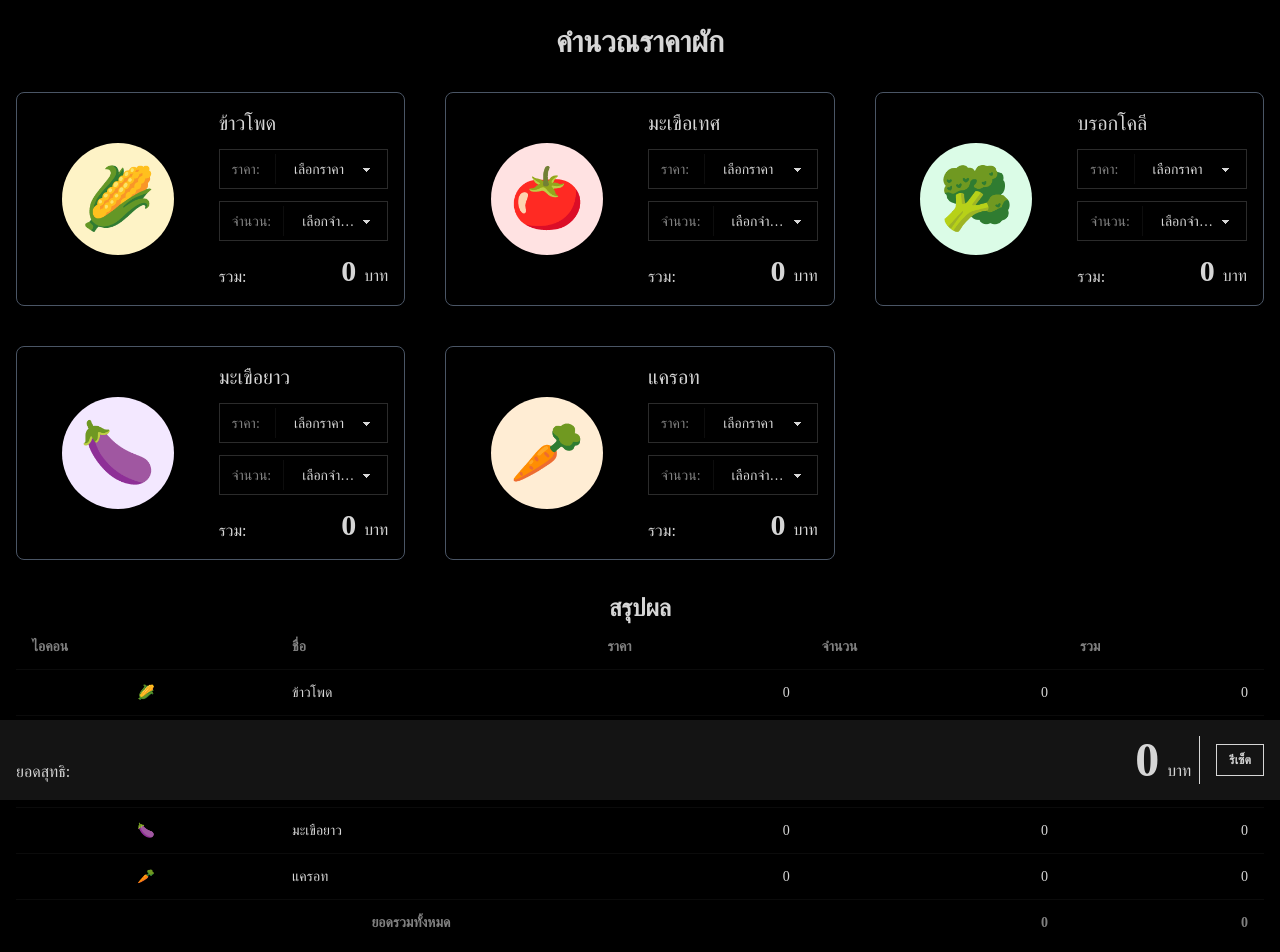
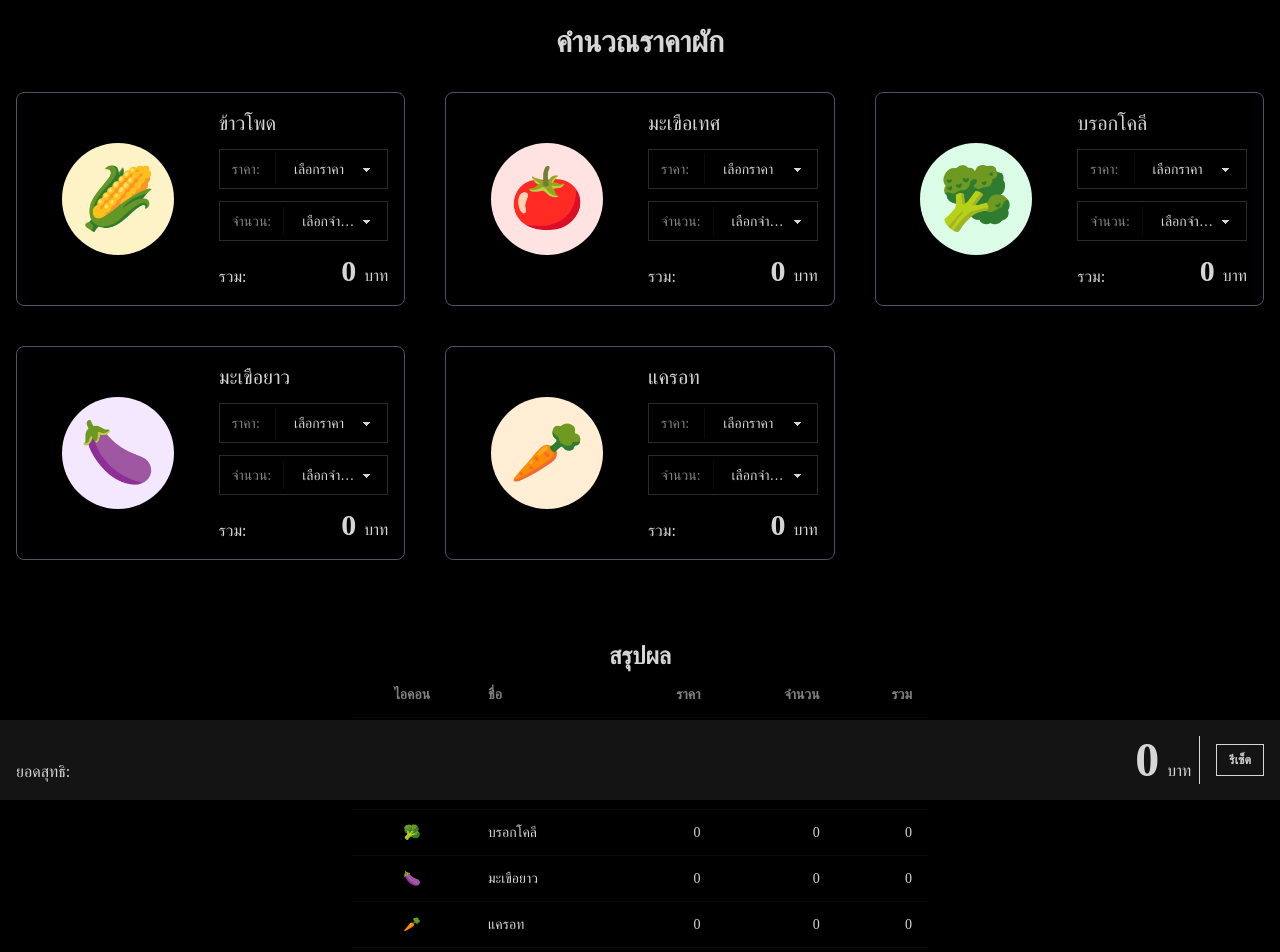
Before and after one commit to quonly/calculate-vegetable, a React (Vite) app: page / in a window 1280 px wide. Shown: the top 952 px of the page. Built offline with nearby package versions, Linux system fonts and the light colour scheme; a web font is replaced by a local one.

Commit message:
adjust space and table size

```diff
--- a/src/App.jsx
+++ b/src/App.jsx
@@ -115,16 +115,16 @@ function App() {
           </Droppable>
         </DragDropContext>
 
-        <div className="overflow-x-hidden mt-8">
+        <div className="overflow-x-hidden mt-20 max-w-xl mx-auto">
           <h2 className="text-center text-2xl font-semibold">สรุปผล</h2>
           <table className="table">
             <thead>
               <tr>
-                <th>ไอคอน</th>
+                <th className="text-center">ไอคอน</th>
                 <th>ชื่อ</th>
-                <th>ราคา</th>
-                <th>จำนวน</th>
-                <th>รวม</th>
+                <th className="text-end">ราคา</th>
+                <th className="text-end">จำนวน</th>
+                <th className="text-end">รวม</th>
               </tr>
             </thead>
             <tbody>
```
